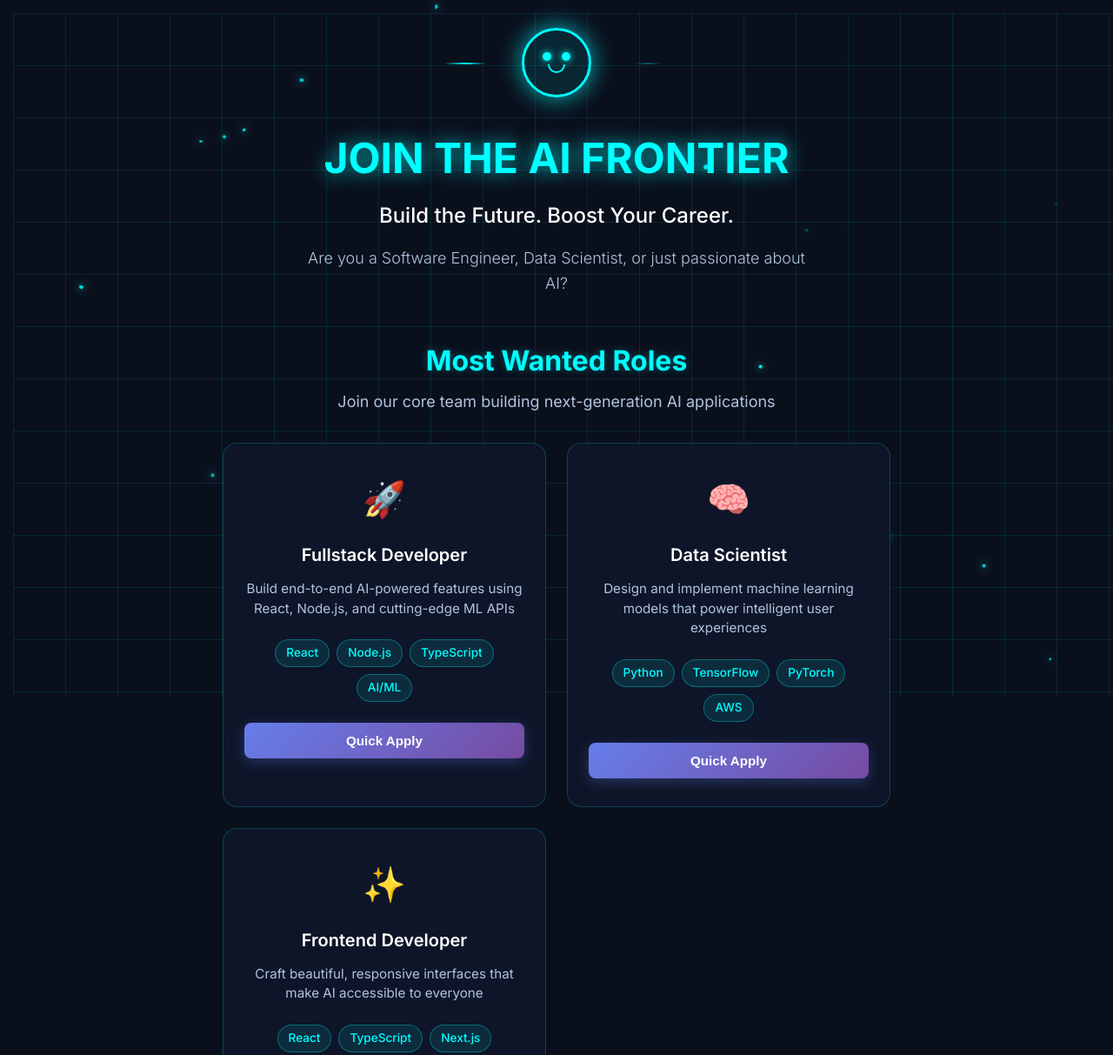
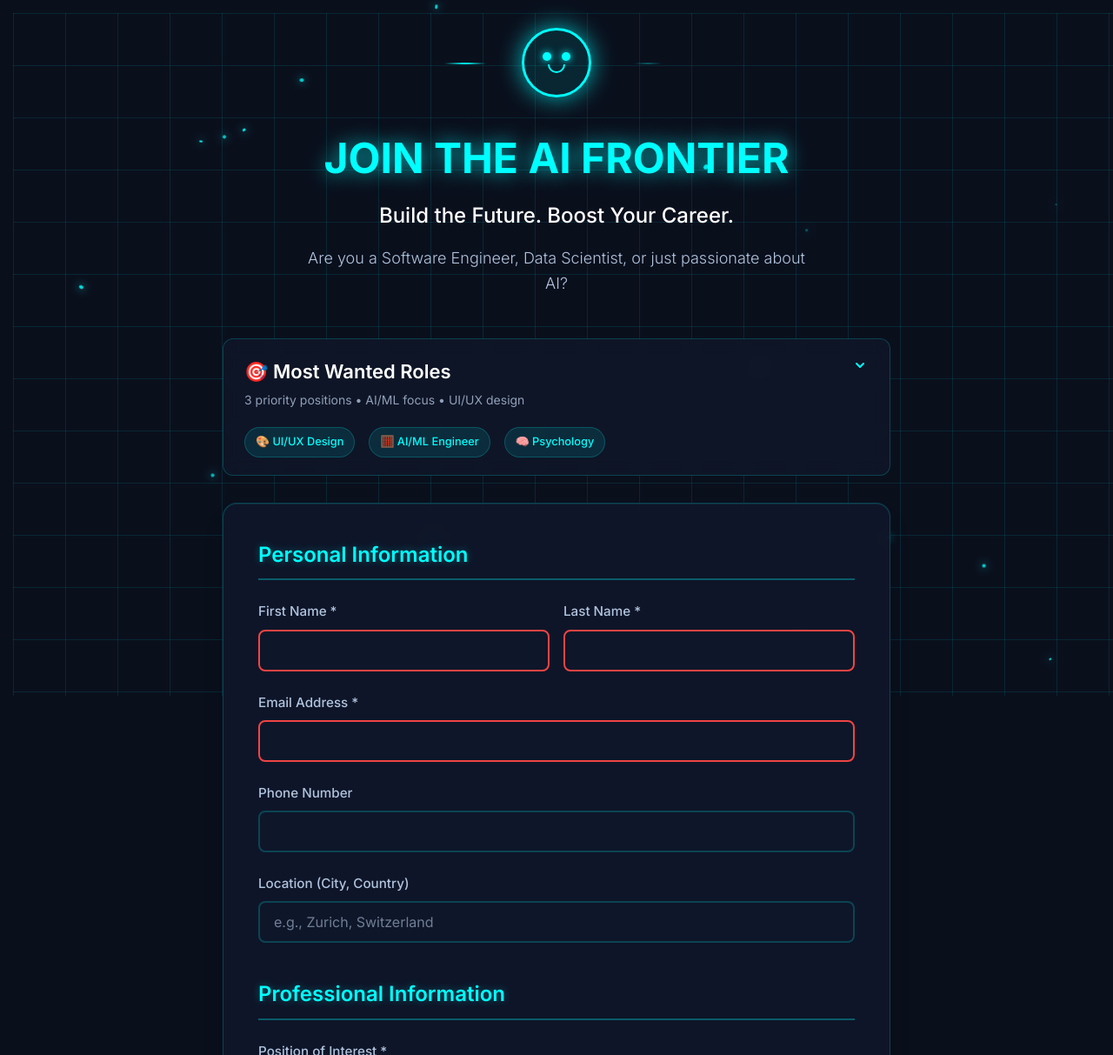
Before and after one commit to present-the-app/apply, a plain HTML site: page index.html in a window 1280 px wide. Shown: the top 1213 px of the page at 87% size. Drawn offline with Linux system fonts and the light colour scheme.

Commit message:
feat: added most wanted roles - p2

```diff
--- a/index.html
+++ b/index.html
@@ -34,47 +34,73 @@
         </header>
 
         <section class="featured-roles-section">
-            <h2 class="featured-title">Most Wanted Roles</h2>
-            <p class="featured-subtitle">Join our core team building next-generation AI applications</p>
+            <div class="roles-toggle" onclick="toggleRoles()">
+                <div class="roles-toggle-content">
+                    <div class="roles-header">
+                        <div class="roles-info">
+                            <h2 class="roles-title">🎯 Most Wanted Roles</h2>
+                            <p class="roles-count">3 priority positions • AI/ML focus • UI/UX design</p>
+                        </div>
+                        <div class="roles-chevron">
+                            <svg width="20" height="20" viewBox="0 0 20 20" fill="currentColor">
+                                <path fill-rule="evenodd" d="M5.293 7.293a1 1 0 011.414 0L10 10.586l3.293-3.293a1 1 0 111.414 1.414l-4 4a1 1 0 01-1.414 0l-4-4a1 1 0 010-1.414z" clip-rule="evenodd"/>
+                            </svg>
+                        </div>
+                    </div>
+                    <div class="roles-preview">
+                        <span class="preview-role">🎨 UI/UX Design</span>
+                        <span class="preview-role">🧮 AI/ML Engineer</span>
+                        <span class="preview-role">🧠 Psychology</span>
+                    </div>
+                </div>
+            </div>
 
-            <div class="roles-grid">
-                <div class="role-card" data-role="fullstack-developer">
-                    <div class="role-icon">🚀</div>
-                    <h3 class="role-title">Fullstack Developer</h3>
-                    <p class="role-description">Build end-to-end AI-powered features using React, Node.js, and cutting-edge ML APIs</p>
-                    <div class="role-tech">
-                        <span class="tech-tag">React</span>
-                        <span class="tech-tag">Node.js</span>
-                        <span class="tech-tag">TypeScript</span>
-                        <span class="tech-tag">AI/ML</span>
+            <div class="roles-expandable" id="rolesExpandable">
+                <div class="roles-grid">
+                    <div class="role-card" data-role="ui-ux-designer">
+                        <div class="role-header">
+                            <span class="role-icon">🎨</span>
+                            <h3 class="role-title">UI/UX Designer</h3>
+                        </div>
+                        <p class="role-description">Design intuitive user experiences for AI-powered data ingestion interfaces</p>
+                        <div class="role-tech">
+                            <span class="tech-tag">Figma</span>
+                            <span class="tech-tag">User Research</span>
+                            <span class="tech-tag">Prototyping</span>
+                            <span class="tech-tag">AI/UX</span>
+                        </div>
+                        <button class="role-apply-btn" onclick="selectRole('ui-ux-designer')">Apply Now</button>
                     </div>
-                    <button class="role-apply-btn" onclick="selectRole('fullstack-developer')">Quick Apply</button>
-                </div>
 
-                <div class="role-card" data-role="data-scientist">
-                    <div class="role-icon">🧠</div>
-                    <h3 class="role-title">Data Scientist</h3>
-                    <p class="role-description">Design and implement machine learning models that power intelligent user experiences</p>
-                    <div class="role-tech">
-                        <span class="tech-tag">Python</span>
-                        <span class="tech-tag">TensorFlow</span>
-                        <span class="tech-tag">PyTorch</span>
-                        <span class="tech-tag">AWS</span>
+                    <div class="role-card" data-role="backend-developer">
+                        <div class="role-header">
+                            <span class="role-icon">🧮</span>
+                            <h3 class="role-title">Software Engineer/Mathematics</h3>
+                        </div>
+                        <p class="role-description">Build AI/ML algorithms for data ingestion and recommendation engines</p>
+                        <div class="role-tech">
+                            <span class="tech-tag">Python</span>
+                            <span class="tech-tag">Mathematics</span>
+                            <span class="tech-tag">ML/AI</span>
+                            <span class="tech-tag">Algorithms</span>
+                        </div>
+                        <button class="role-apply-btn" onclick="selectRole('backend-developer')">Apply Now</button>
                     </div>
-                    <button class="role-apply-btn" onclick="selectRole('data-scientist')">Quick Apply</button>
-                </div>
 
-                <div class="role-card" data-role="frontend-developer">
-                    <div class="role-icon">✨</div>
-                    <h3 class="role-title">Frontend Developer</h3>
-                    <p class="role-description">Craft beautiful, responsive interfaces that make AI accessible to everyone</p>
-                    <div class="role-tech">
-                        <span class="tech-tag">React</span>
-                        <span class="tech-tag">TypeScript</span>
-                        <span class="tech-tag">Next.js</span>
-                        <span class="tech-tag">Design</span>
+                    <div class="role-card" data-role="differential-personality-psychology">
+                        <div class="role-header">
+                            <span class="role-icon">🧠</span>
+                            <h3 class="role-title">Psychology Specialist</h3>
+                        </div>
+                        <p class="role-description">Create meaningful data ingestion experiences using personality psychology insights</p>
+                        <div class="role-tech">
+                            <span class="tech-tag">Psychology</span>
+                            <span class="tech-tag">User Behavior</span>
+                            <span class="tech-tag">Data Analysis</span>
+                            <span class="tech-tag">UX Research</span>
+                        </div>
+                        <button class="role-apply-btn" onclick="selectRole('differential-personality-psychology')">Apply Now</button>
                     </div>
-                    <button class="role-apply-btn" onclick="selectRole('frontend-developer')">Quick Apply</button>
                 </div>
             </div>
         </section>
--- a/script.js
+++ b/script.js
@@ -330,6 +330,14 @@ document.addEventListener('DOMContentLoaded', function() {
 });
 
 // Featured Roles functionality
+function toggleRoles() {
+    const toggle = document.querySelector('.roles-toggle');
+    const expandable = document.getElementById('rolesExpandable');
+
+    toggle.classList.toggle('expanded');
+    expandable.classList.toggle('expanded');
+}
+
 function selectRole(roleValue) {
     const positionSelect = document.getElementById('position');
     const form = document.getElementById('applicationForm');
@@ -357,4 +365,12 @@ function selectRole(roleValue) {
             firstNameInput.focus();
         }
     }, 500);
+
+    // Collapse the roles section after selection
+    setTimeout(() => {
+        const toggle = document.querySelector('.roles-toggle');
+        const expandable = document.getElementById('rolesExpandable');
+        toggle.classList.remove('expanded');
+        expandable.classList.remove('expanded');
+    }, 1000);
 }
--- a/styles.css
+++ b/styles.css
@@ -219,42 +219,142 @@ body {
     50% { text-shadow: 0 0 30px rgba(0, 255, 255, 0.8), 0 0 40px rgba(0, 255, 255, 0.3); }
 }
 
-/* Featured Roles Section */
+/* Featured Roles Section - Compact Expandable Design */
 .featured-roles-section {
-    margin-bottom: 3rem;
-    text-align: center;
+    margin-bottom: 2rem;
 }
 
-.featured-title {
-    font-size: 2rem;
-    font-weight: 700;
-    color: #00ffff;
-    margin-bottom: 0.5rem;
-    text-shadow: 0 0 10px rgba(0, 255, 255, 0.3);
+.roles-toggle {
+    background: rgba(15, 23, 42, 0.8);
+    border: 1px solid rgba(0, 255, 255, 0.2);
+    border-radius: 12px;
+    padding: 1.25rem 1.5rem;
+    cursor: pointer;
+    transition: all 0.3s ease;
+    backdrop-filter: blur(10px);
+    position: relative;
+    overflow: hidden;
 }
 
-.featured-subtitle {
-    font-size: 1.125rem;
-    font-weight: 400;
+.roles-toggle::before {
+    content: '';
+    position: absolute;
+    top: 0;
+    left: -100%;
+    width: 100%;
+    height: 2px;
+    background: linear-gradient(90deg, transparent, #00ffff, transparent);
+    transition: left 0.5s ease;
+}
+
+.roles-toggle:hover {
+    border-color: rgba(0, 255, 255, 0.4);
+    transform: translateY(-1px);
+    box-shadow: 0 8px 25px rgba(0, 255, 255, 0.1);
+}
+
+.roles-toggle:hover::before {
+    left: 100%;
+}
+
+.roles-toggle-content {
+    display: flex;
+    flex-direction: column;
+    gap: 0.75rem;
+}
+
+.roles-header {
+    display: flex;
+    justify-content: space-between;
+    align-items: flex-start;
+}
+
+.roles-info {
+    flex: 1;
+}
+
+.roles-title {
+    font-size: 1.375rem;
+    font-weight: 600;
+    color: #ffffff;
+    margin: 0 0 0.25rem 0;
+    display: flex;
+    align-items: center;
+    gap: 0.5rem;
+}
+
+.roles-count {
+    font-size: 0.875rem;
     color: #b0c4de;
-    margin-bottom: 2rem;
+    margin: 0;
+    opacity: 0.8;
+}
+
+.roles-chevron {
+    color: #00ffff;
+    transition: transform 0.3s ease;
+    margin-left: 1rem;
+    flex-shrink: 0;
+}
+
+.roles-toggle.expanded .roles-chevron {
+    transform: rotate(180deg);
+}
+
+.roles-preview {
+    display: flex;
+    gap: 1rem;
+    flex-wrap: wrap;
+    margin-top: 0.5rem;
+}
+
+.preview-role {
+    background: rgba(0, 255, 255, 0.1);
+    color: #00ffff;
+    padding: 0.375rem 0.75rem;
+    border-radius: 20px;
+    font-size: 0.8rem;
+    font-weight: 500;
+    border: 1px solid rgba(0, 255, 255, 0.2);
+    display: flex;
+    align-items: center;
+    gap: 0.25rem;
+    transition: all 0.2s ease;
+}
+
+.roles-toggle:hover .preview-role {
+    background: rgba(0, 255, 255, 0.15);
+    border-color: rgba(0, 255, 255, 0.3);
+}
+
+.roles-expandable {
+    max-height: 0;
+    overflow: hidden;
+    transition: max-height 0.4s ease, padding 0.4s ease;
+    background: rgba(15, 23, 42, 0.6);
+    border-radius: 0 0 12px 12px;
+    margin-top: -1px;
+}
+
+.roles-expandable.expanded {
+    max-height: 800px;
+    padding: 1.5rem;
+    border: 1px solid rgba(0, 255, 255, 0.2);
+    border-top: none;
 }
 
 .roles-grid {
     display: grid;
     grid-template-columns: repeat(auto-fit, minmax(280px, 1fr));
-    gap: 1.5rem;
-    margin-top: 2rem;
+    gap: 1rem;
 }
 
 .role-card {
-    background: rgba(15, 23, 42, 0.95);
-    border: 1px solid rgba(0, 255, 255, 0.2);
-    border-radius: 16px;
-    padding: 2rem 1.5rem;
+    background: rgba(15, 23, 42, 0.8);
+    border: 1px solid rgba(0, 255, 255, 0.15);
+    border-radius: 10px;
+    padding: 1.25rem;
     transition: all 0.3s ease;
-    backdrop-filter: blur(10px);
-    cursor: pointer;
     position: relative;
     overflow: hidden;
 }
@@ -265,81 +365,112 @@ body {
     top: 0;
     left: 0;
     right: 0;
-    height: 3px;
+    height: 2px;
     background: linear-gradient(90deg, #00ffff, #667eea, #764ba2);
     opacity: 0;
     transition: opacity 0.3s ease;
 }
 
 .role-card:hover {
-    transform: translateY(-5px);
-    border-color: #00ffff;
-    box-shadow:
-        0 20px 25px -5px rgba(0, 0, 0, 0.3),
-        0 10px 10px -5px rgba(0, 0, 0, 0.2),
-        0 0 30px rgba(0, 255, 255, 0.2);
+    transform: translateY(-3px);
+    border-color: rgba(0, 255, 255, 0.3);
+    box-shadow: 0 10px 25px rgba(0, 0, 0, 0.2);
 }
 
 .role-card:hover::before {
     opacity: 1;
 }
 
+.role-header {
+    display: flex;
+    align-items: center;
+    gap: 0.75rem;
+    margin-bottom: 0.75rem;
+}
+
 .role-icon {
-    font-size: 2.5rem;
-    margin-bottom: 1rem;
-    display: block;
+    font-size: 1.5rem;
+    flex-shrink: 0;
 }
 
 .role-title {
-    font-size: 1.25rem;
+    font-size: 1.125rem;
     font-weight: 600;
     color: #ffffff;
-    margin-bottom: 0.75rem;
+    margin: 0;
 }
 
 .role-description {
-    font-size: 0.95rem;
+    font-size: 0.9rem;
     color: #b0c4de;
-    line-height: 1.5;
-    margin-bottom: 1.5rem;
+    line-height: 1.4;
+    margin-bottom: 1rem;
 }
 
 .role-tech {
     display: flex;
     flex-wrap: wrap;
-    gap: 0.5rem;
-    justify-content: center;
-    margin-bottom: 1.5rem;
+    gap: 0.4rem;
+    margin-bottom: 1rem;
 }
 
 .tech-tag {
     background: rgba(0, 255, 255, 0.1);
     color: #00ffff;
-    padding: 0.25rem 0.75rem;
-    border-radius: 20px;
-    font-size: 0.85rem;
+    padding: 0.2rem 0.6rem;
+    border-radius: 16px;
+    font-size: 0.75rem;
     font-weight: 500;
-    border: 1px solid rgba(0, 255, 255, 0.3);
+    border: 1px solid rgba(0, 255, 255, 0.2);
 }
 
 .role-apply-btn {
     background: linear-gradient(135deg, #667eea 0%, #764ba2 100%);
     color: white;
     border: none;
-    padding: 0.75rem 1.5rem;
-    border-radius: 8px;
-    font-size: 0.95rem;
+    padding: 0.6rem 1.25rem;
+    border-radius: 6px;
+    font-size: 0.85rem;
     font-weight: 600;
     cursor: pointer;
     transition: all 0.3s ease;
     width: 100%;
-    box-shadow: 0 4px 15px rgba(102, 126, 234, 0.3);
+    box-shadow: 0 3px 10px rgba(102, 126, 234, 0.3);
 }
 
 .role-apply-btn:hover {
-    transform: translateY(-2px);
-    box-shadow: 0 8px 25px rgba(102, 126, 234, 0.4);
+    transform: translateY(-1px);
+    box-shadow: 0 6px 20px rgba(102, 126, 234, 0.4);
     background: linear-gradient(135deg, #7c8ef7 0%, #8f5eb0 100%);
+}
+
+/* Mobile Responsiveness */
+@media (max-width: 768px) {
+    .roles-header {
+        flex-direction: column;
+        align-items: flex-start;
+        gap: 0.5rem;
+    }
+
+    .roles-chevron {
+        align-self: flex-end;
+        margin-left: 0;
+        margin-top: -2rem;
+    }
+
+    .roles-title {
+        font-size: 1.25rem;
+    }
+
+    .roles-grid {
+        grid-template-columns: 1fr;
+        gap: 0.75rem;
+    }
+
+    .preview-role {
+        font-size: 0.75rem;
+        padding: 0.3rem 0.6rem;
+    }
 }
 
 /* Main form container */
```
